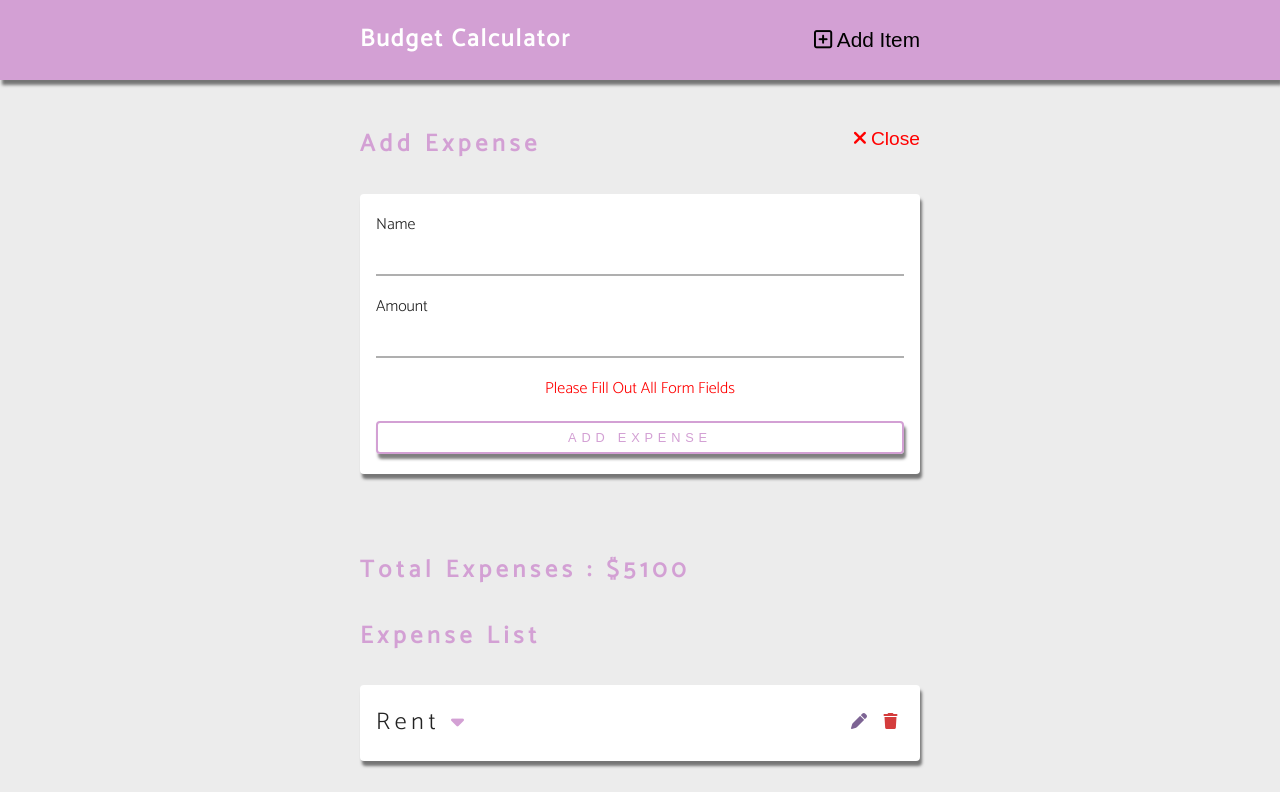
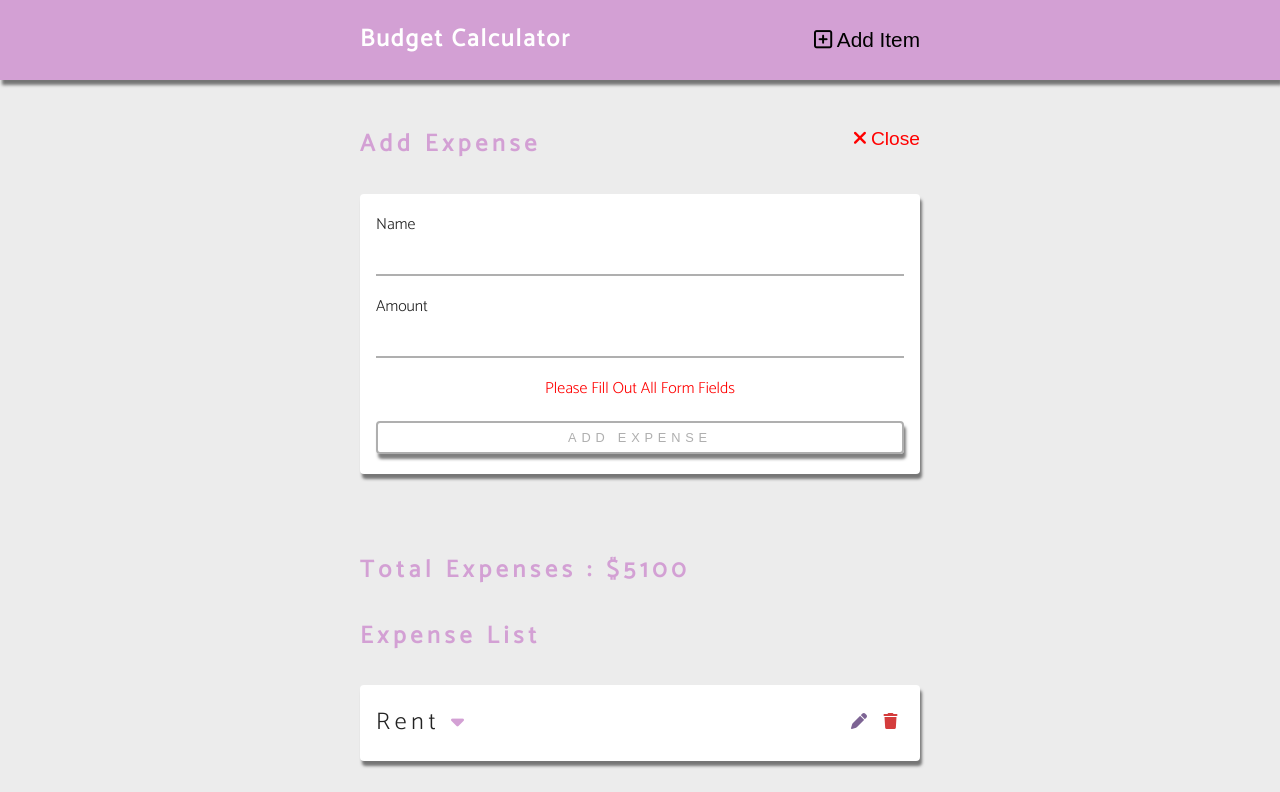
Before and after one commit to loveisgala/budget-calculator-svelte, a Svelte app: page / in a window 1280 px wide. Shown: the top 792 px of the page. Built offline with nearby package versions, Linux system fonts and the light colour scheme.

Commit message:
add reactive variable

```diff
--- a/src/components/Form.svelte
+++ b/src/components/Form.svelte
@@ -1,7 +1,10 @@
 <script>
   import Title from "./Title.svelte";
-  let name = '';
+
+  let name = "";
   let amount = null;
+
+  $: isEmpty = !name || !amount;
 </script>
 
 <section class="form">
@@ -9,14 +12,16 @@
   <form class="expense-form">
     <div class="form-control">
       <label for="name">name</label>
-      <input type="text" id="name" bind:value={name}/>
+      <input type="text" id="name" bind:value={name} />
     </div>
     <div class="form-control">
       <label for="amount">amount</label>
-      <input type="number" id="amount" bind:value={amount}/>
+      <input type="number" id="amount" bind:value={amount} />
     </div>
-    <p class="form-empty">please fill out all form fields</p>
-    <button type="submit" class="btn btn-block">add expense</button>
+    {#if isEmpty}
+      <p class="form-empty">please fill out all form fields</p>
+    {/if}
+    <button type="submit" class="btn btn-block" class:disabled={isEmpty}>add expense</button>
     <button type="button" class="close-btn">
       <i class="fas fa-times" />
       close
```
